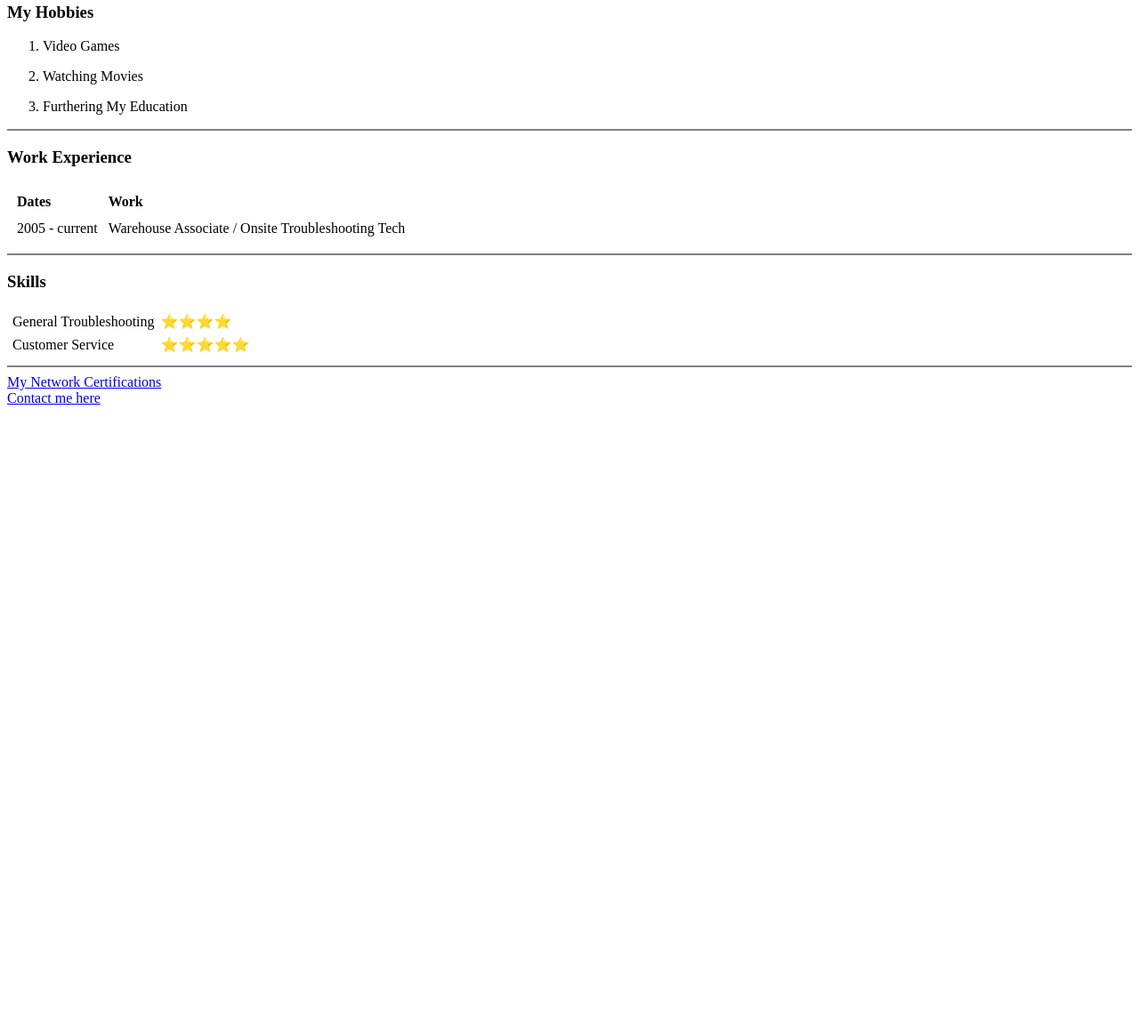
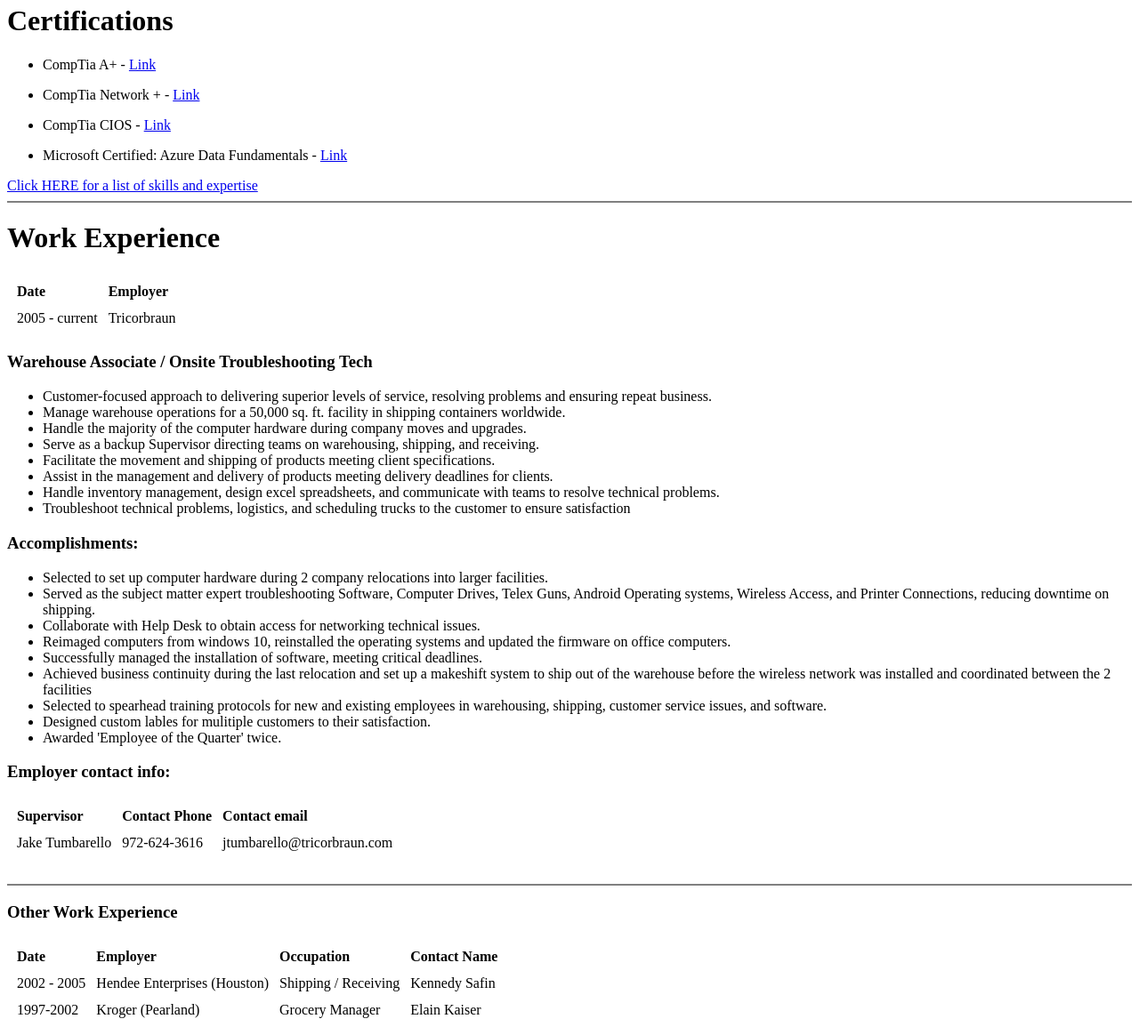
Before and after one commit to tgenovese0927/cv, a plain HTML site: page index.html in a window 1280 px wide. Shown: the part 536-1700 px from the top of the page at 89% size. Before the commit the page ends 1001 px from the top, so only its background shows below. Drawn offline with Linux system fonts and the light colour scheme.

Commit message:
Add files via upload

```diff
--- a/index.html
+++ b/index.html
@@ -12,8 +12,19 @@
       <td><img src="yoda.jpg" alt="no image"></td>
       <td>
         <h1>Thomas Genovese</h1>
-        <p><em>A <strong>phoenix</strong> rising from the ashes of obscurity</em></p>
-        <p>An ordinary average guy. Awakened to the potential that lies within me. IOS users can fuck off</p>
+        <p><em>Massive Star Wars fan with the focus and wisdom of master Yoda looking to be your next COMPUTER TECHNICIAN / HELP DESK
+NETWORK SUPPORT SPECIALIST / NETWORK ANALYST</em></p>
+        <p><strong>Self-motivated/ Business/Information Technology professional</strong> seeking position offering almost 20 years supporting
+IT projects. Strong technical and troubleshooting skills to accurately identify, test, resolve, and document issues
+regarding networks, printers, computers, and software. Outstanding communication skills working with end-users.
+Manage the setup, deployment, and administration of computer systems. Ability to explain technical information in
+understandable language to non-technical staff. Sound judgment and decision-making skills.</p>
+       <p>High School Graduate / GED</p>
+       <a href="References.html">Click here for technical and professional references.</a><br>
+       <a href="https://www.linkedin.com/in/thomas-genovese-a2a84ba0/">LinkedIn profile</a><br>
+       <a href="Contact.html">Contact Me Here</a><br>
+
+
       </td>
     </tr>
   </table cellspacing='20'>
@@ -21,55 +32,98 @@
   <br>
 
   <hr size'3' noshade>
+  <h1>Certifications</h1>
+  <ul>
+    <p><li>CompTia A+ - <a href="https://www.credly.com/badges/46570420-eae8-4d0c-9755-d551aa281aeb/public_url">Link</a></li></p>
+    <p><li>CompTia Network + - <a href="https://www.credly.com/badges/5241b08a-cec8-45fc-85cd-22e00606b1bb/public_url">Link</a></li></p>
+    <p><li>CompTia CIOS - <a href="https://www.credly.com/badges/c27d3220-67a8-4b11-9ea6-f3b5d07b1123/public_url">Link</a></li></p>
+    <p><li>Microsoft Certified: Azure Data Fundamentals - <a href="https://www.credly.com/badges/dd0fc79a-cb9d-486d-b78e-f87efd084e20/public_url">Link</a></li></p>
+  </ul>
+  <a href="Skills.html">Click HERE for a list of skills and expertise</a>
+  <hr size'3' noshade>
+<h1>Work Experience</h1>
 
-  <h3>My Hobbies</h3>
-  <ol>
-    <p>
-      <li>Video Games</li>
-    </p>
-    <p>
-      <li>Watching Movies</li>
-    </p>
-    <p>
-      <li>Furthering My Education</li>
-    </p>
-  </ol>
-  <hr size'3' noshade>
-  <h3>Work Experience</h3>
   <table cellspacing=10>
     <thead>
-      <th align=left>Dates</th>
-      <th align=left>Work</th>
+      <th align=left>Date</th>
+      <th align=left>Employer</th>
     </thead>
     <tbody>
-      <tr>
+     <tr>
         <td>2005 - current</td>
-        <td>Warehouse Associate / Onsite Troubleshooting Tech</td>
-      </tr>
-
-    </tbody>
+        <td>Tricorbraun</td>
+     </tr>
+  </tbody>
 
   </table>
-  <hr size'3' noshade>
-  <h3>Skills</h3>
-  <table cellspacing='5'>
+  <h3>Warehouse Associate / Onsite Troubleshooting Tech</h3>
+  <ul>
+    <li>Customer-focused approach to delivering superior levels of service, resolving problems and ensuring repeat business.</li>
+    <li>Manage warehouse operations for a 50,000 sq. ft. facility in shipping containers worldwide.</li>
+    <li>Handle the majority of the computer hardware during company moves and upgrades.</li>
+    <li>Serve as a backup Supervisor directing teams on warehousing, shipping, and receiving.</li>
+    <li>Facilitate the movement and shipping of products meeting client specifications. </li>
+    <li>Assist in the management and delivery of products meeting delivery deadlines for clients.</li>
+    <li>Handle inventory management, design excel spreadsheets, and communicate with teams to resolve technical problems.</li>
+    <li>Troubleshoot technical problems, logistics, and scheduling trucks to the customer to ensure satisfaction</li>
 
-    <tr>
-      <td>General Troubleshooting</td>
-      <td>⭐⭐⭐⭐</td>
-   </tr>
-   <tr>
-     <td>Customer Service</td>
-     <td>⭐⭐⭐⭐⭐</td>
-   </tr>
+  </ul>
+  <h3>Accomplishments:</h3>
+  <ul>
+    <li>Selected to set up computer hardware during 2 company relocations into larger facilities.</li>
+    <li>Served as the subject matter expert troubleshooting Software, Computer Drives, Telex Guns, Android Operating systems, Wireless Access, and Printer Connections, reducing downtime on shipping.</li>
+    <li>Collaborate with Help Desk to obtain access for networking technical issues.</li>
+    <li>Reimaged computers from windows 10, reinstalled the operating systems and updated the firmware on office computers.</li>
+    <li>Successfully managed the installation of software, meeting critical deadlines.</li>
+    <li>Achieved business continuity during the last relocation and set up a makeshift system to ship out of the warehouse before the wireless network was installed and coordinated between the 2 facilities</li>
+    <li>Selected to spearhead training protocols for new and existing employees in warehousing, shipping, customer service issues, and software.</li>
+    <li>Designed custom lables for mulitiple customers to their satisfaction.</li>
+    <li>Awarded 'Employee of the Quarter' twice.</li>
 
-
-
+  </ul>
+  <h3>Employer contact info:</h3>
+  <table cellspacing=10>
+    <thead>
+      <th align=left>Supervisor</th>
+      <th align=left>Contact Phone</th>
+      <th align=left>Contact email</th>
+    </thead>
+    <tbody>
+     <tr>
+        <td>Jake Tumbarello</td>
+        <td>972-624-3616</td>
+        <td>jtumbarello@tricorbraun.com</td>
+     </tr>
+  </tbody>
 
   </table>
+  <br>
+
   <hr size'3' noshade>
-  <a href="Certifications.html">My Network Certifications</a><br>
-  <a href="Contact.html">Contact me here</a>
+  <h3>Other Work Experience</h3>
+  <table cellspacing=10>
+    <thead>
+      <th align=left>Date</th>
+      <th align=left>Employer</th>
+      <th align=left>Occupation</th>
+      <th align=left>Contact Name</th>
+    </thead>
+    <tbody>
+     <tr>
+        <td>2002 - 2005</td>
+        <td>Hendee Enterprises (Houston)</td>
+        <td>Shipping / Receiving</td>
+        <td>Kennedy Safin</td>
+     </tr>
+     <tr>
+       <td>1997-2002</td>
+       <td>Kroger (Pearland)</td>
+       <td>Grocery Manager</td>
+       <td>Elain Kaiser</td>
+
+     </tr>
+  </tbody>
+
 </body>
 
 </html>
```
Also changed, not shown: References.html (added, +16 -0 lines), Skills.html (added, +34 -0 lines).
